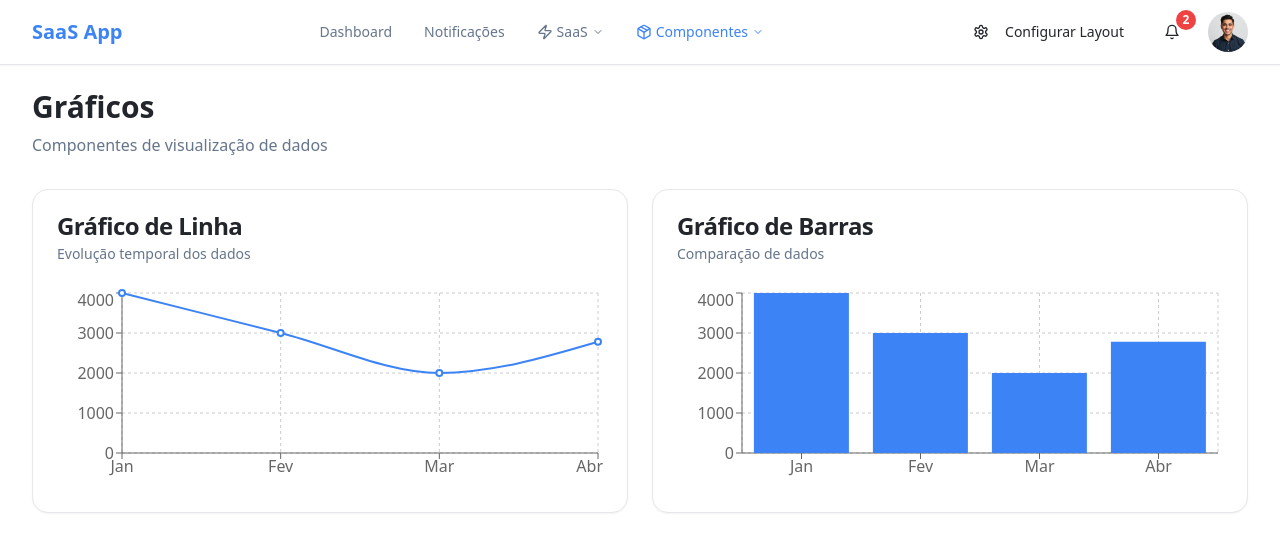
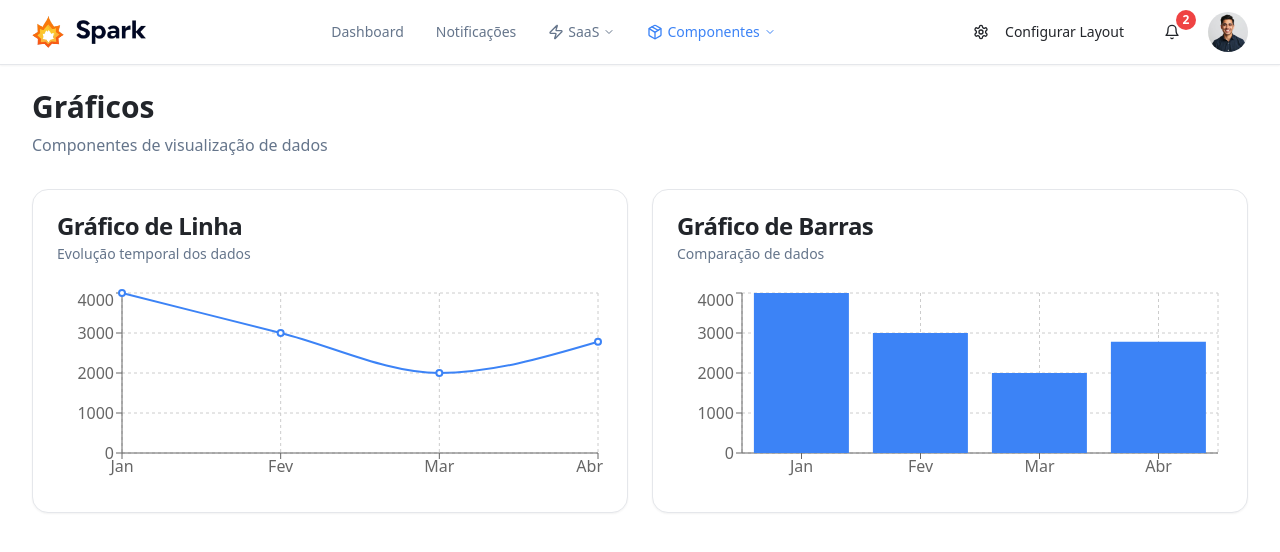
Before and after one commit to alanssant0s/spark-deisgn-system, a React (Vite) app: page /components/charts in a window 1280 px wide. Shown: the top 552 px of the page. Built offline with nearby package versions, Linux system fonts and the light colour scheme.

Commit message:
Adicionar logo e favicon
Adicionei o logo "Spark" e o favicon ao tema, atualizando o `index.html` com as informações relevantes.

```diff
--- a/index.html
+++ b/index.html
@@ -3,7 +3,8 @@
   <head>
     <meta charset="UTF-8" />
     <meta name="viewport" content="width=device-width, initial-scale=1.0" />
-    <title>saas-kit-core</title>
+    <title>Spark - SaaS App</title>
+    <link rel="icon" href="/lovable-uploads/6c8cd236-d552-4a9b-8b41-7493ef7a762a.png" type="image/png">
     <meta name="description" content="Lovable Generated Project" />
     <meta name="author" content="Lovable" />
 
--- a/src/components/layouts/HorizontalLayout.tsx
+++ b/src/components/layouts/HorizontalLayout.tsx
@@ -77,8 +77,17 @@ export function HorizontalLayout({ children }: HorizontalLayoutProps) {
         <div className="mx-auto px-4 sm:px-6 lg:px-8">
           <div className="flex justify-between items-center h-16">
             {/* Logo */}
-            <div className="flex items-center">
-              <h1 className="text-xl font-bold text-primary">SaaS App</h1>
+            <div className="flex items-center gap-3">
+              <img
+                src="/lovable-uploads/6c8cd236-d552-4a9b-8b41-7493ef7a762a.png"
+                alt="Logo"
+                className="h-8 w-8"
+              />
+              <img
+                src="/lovable-uploads/4ab292c0-f52e-45b0-8352-96cfa9636b16.png"
+                alt="Spark"
+                className="h-6"
+              />
             </div>
 
             {/* Main Navigation */}
```
Also changed, not shown: public/lovable-uploads/4ab292c0-f52e-45b0-8352-96cfa9636b16.png (added), public/lovable-uploads/6c8cd236-d552-4a9b-8b41-7493ef7a762a.png (added).
